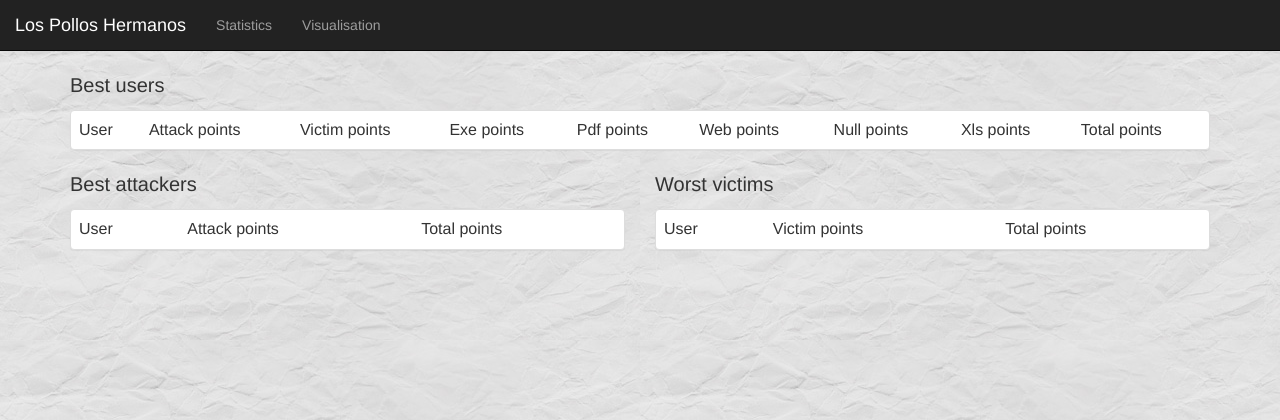
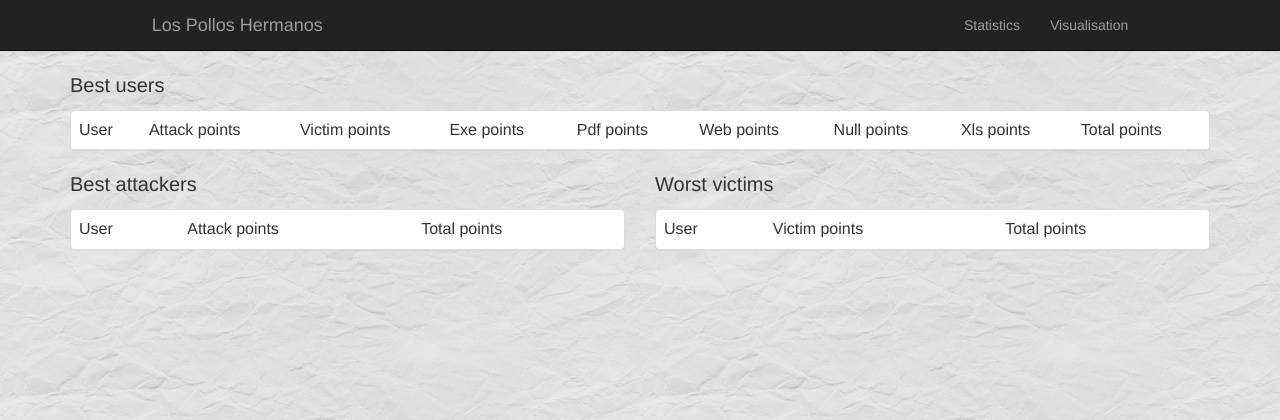
Before and after one commit to lkrsnik/dragon_hack_2017, a Django app: page / in a window 1280 px wide. Shown: the top 420 px of the page. Run offline with Django 3.2, Linux system fonts and the light colour scheme; data that the repository does not hold is empty; some libraries are stand-ins or nearby versions.

Commit message:
Navigation

```diff
--- a/los_pollos_hermanos/templates/basic.html
+++ b/los_pollos_hermanos/templates/basic.html
@@ -13,14 +13,16 @@
         <script src="{% static "js/jquery-3.2.1.min.js" %}"></script>
         <script src="{% static "js/bootstrap.min.js" %}"></script>
         <nav class="navbar navbar-inverse navbar-static-top" role="navigation">
-            <div class="container-fluid">
-                <div class="navbar-header">
-                    <a class="navbar-brand" href="#">Los Pollos Hermanos</a>
-                </div>
-            <ul class="nav navbar-nav">
-                <li><a href="#">Statistics</a></li>
-                <li><a href="#">Visualisation</a></li>
-            </ul>
+            <div class="col-xs-10 col-sm-offset-1">
+                <div class="container-fluid">
+                    <div class="navbar-header">
+                        <a class="navbar-brand" href="#">Los Pollos Hermanos</a>
+                    </div>
+                <ul class="nav navbar-nav pull-right">
+                    <li><a href="/statistics">Statistics</a></li>
+                    <li><a href="/visualisation">Visualisation</a></li>
+                </ul>
+            </div>
         </div>
     </nav>
 
```
